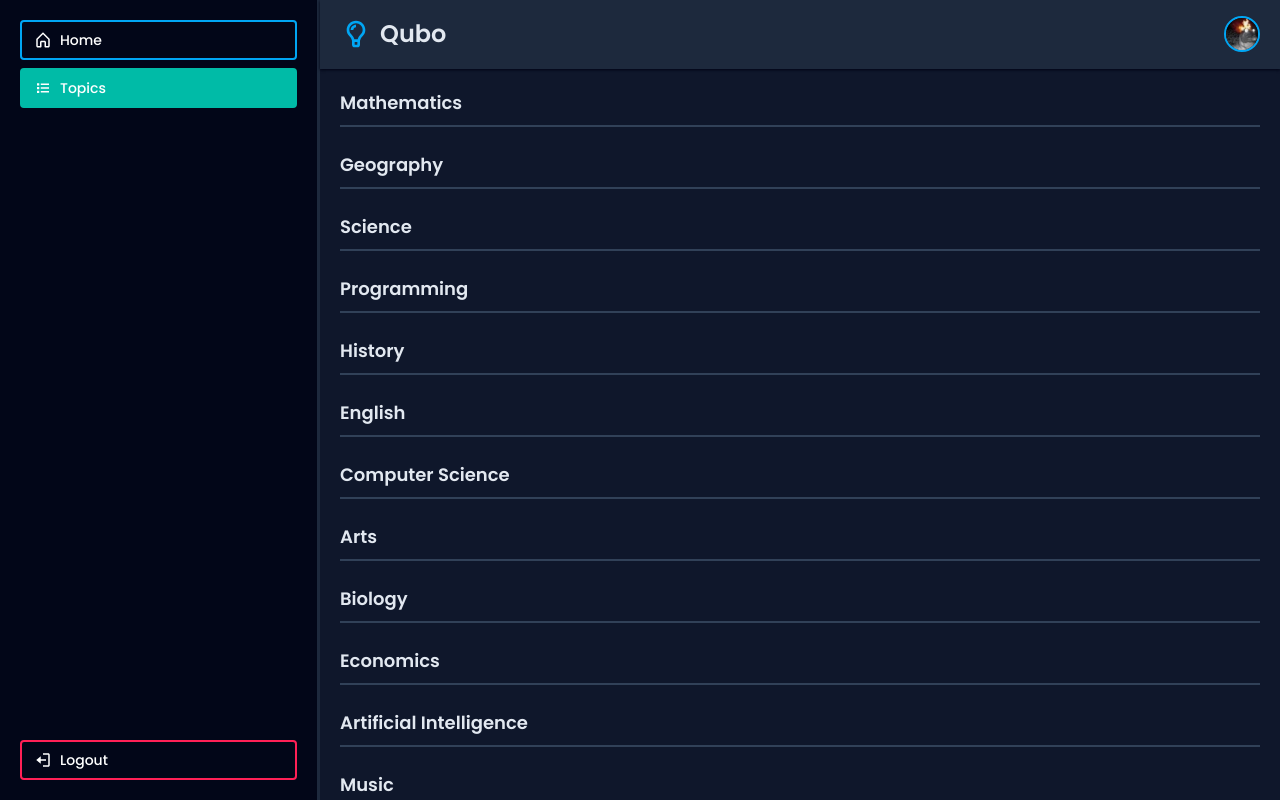
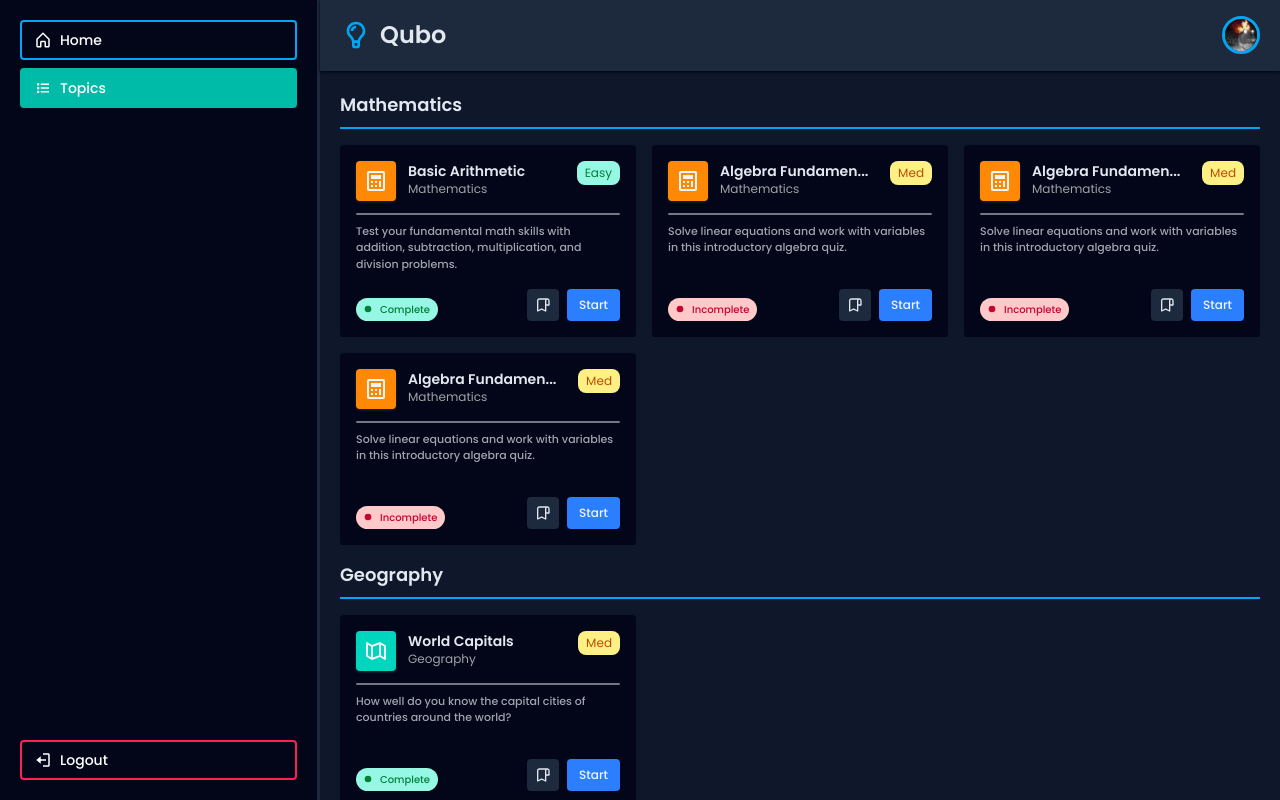
Before and after one commit to N4EXM/quiz_app, a React app in the folder frontend/: page /Topics in a window 1280 px wide. Built offline with nearby package versions, Linux system fonts and the light colour scheme; the HTML template or start-up script is replaced by a standard one.

Commit message:
finished the TopicsList page

```diff
--- a/frontend/src/components/Home/SavedTopics.jsx
+++ b/frontend/src/components/Home/SavedTopics.jsx
@@ -20,7 +20,7 @@ const SavedTopics = ({
             topicId: 1,
             title: "The wool trade",
             category: "History",
-            difficulty: "Medium"
+            difficulty: "Med"
         },
         {
             topicId: 2,
--- a/frontend/src/components/Home/SmallTopicCard.jsx
+++ b/frontend/src/components/Home/SmallTopicCard.jsx
@@ -23,7 +23,7 @@ const SmallTopicCard = ({title, category, difficulty}) => {
             className='flex flex-col w-fit h-full justify-center pr-2 items-center'
         >
             <p
-                className={`text-xs p-1 px-2 rounded-lg ${difficulty === "Hard" && "bg-red-200 text-rose-600"} ${difficulty === "Medium" && "bg-yellow-200 text-amber-600"} ${difficulty === "Easy" && "bg-teal-200 text-green-600"}`}
+                className={`text-xs p-1 px-2 rounded-lg ${difficulty === "Hard" && "bg-red-200 text-rose-700"} ${difficulty === "Med" && "bg-yellow-200 text-amber-600"} ${difficulty === "Easy" && "bg-teal-200 text-green-700"}`}
             >
                 {difficulty}
             </p>
--- a/frontend/src/components/Navbar.jsx
+++ b/frontend/src/components/Navbar.jsx
@@ -75,7 +75,7 @@ const Navbar = () => {
 
         {/* user image */}
         <button
-          className='w-fit h-fit cursor-pointer border-sky-500 mb-[0.8px] bg-slate-800 rounded-full border-2 '
+          className='w-fit h-fit cursor-pointer border-sky-500 mb-[0.8px] bg-slate-800 rounded-full border-3 '
           onClick={() => setUserMenuToggle(!userMenuToggle)}
         >
           <img
--- a/frontend/src/components/SettingsModal.jsx
+++ b/frontend/src/components/SettingsModal.jsx
@@ -172,7 +172,7 @@ const SettingsModal = ({ toggleSettings, setToggleSettings }) => {
                     Profile Picture
                   </h1>
                   <p
-                    className='text-xs font-medium text-slate-200/60 w-48'
+                    className='text-xs font-medium text-slate-900/60 dark:text-slate-200/60 w-48'
                   >
                     This is the picture other users will see
                   </p>
--- a/frontend/src/components/Sidebar.jsx
+++ b/frontend/src/components/Sidebar.jsx
@@ -8,7 +8,7 @@ const Sidebar = () => {
 
   return (
     <div
-      className='h-full items-start justify-between bg-slate-950  border-r-3 border-slate-400 dark:border-slate-800 p-5 flex flex-col gap-10 w-80 max-w-80 min-w-80'
+      className='h-full items-start justify-between bg-slate-900 dark:bg-slate-950  border-r-3 border-slate-400 dark:border-slate-800 p-5 flex flex-col gap-10 w-80 max-w-80 min-w-80'
     >
       <div
         className='flex flex-col gap-2 w-full h-fit'
--- a/frontend/src/components/TopicsListComponents/TopicCard.jsx
+++ b/frontend/src/components/TopicsListComponents/TopicCard.jsx
@@ -1,8 +1,95 @@
-import React from 'react'
+import React, { useState } from 'react'
 
-const TopicCard = ({title, topic, desc, difficulty, completed}) => {
+const TopicCard = ({title, topic, desc, difficulty, completed, icon}) => {
+
+  const truncateText = (str, maxLength) => {
+    if (str.length > maxLength) {
+      return str.substring(0, maxLength) + '...';
+    }
+    return str;
+  }
+
   return (
-    <div>
+    <div
+      className='w-full h-48 bg-slate-100 shadow shadow-slate-400 rounded-sm p-4 dark:bg-slate-950 dark:shadow-slate-900 flex flex-col gap-3'
+    >
+      {/* title part */}
+      <div
+        className='flex flex-row items-start gap-3 h-2/8'
+      >
+        <i
+          className={`p-2 rounded-sm ${topic == "Science" && "bg-purple-500 dark:bg-purple-400"} ${topic == "Mathematics" && "bg-orange-500 dark:bg-orange-400"} ${topic == "Geography" && "bg-teal-500 dark:bg-teal-400"} ${topic == "Programming" && "bg-green-500 dark:bg-green-400"} ${topic == "History" && "bg-rose-500 dark:bg-rose-400"} ${topic == "English" && "bg-sky-500 dark:bg-sky-400"} ${topic == "Economics" && "bg-amber-500 dark:bg-amber-400"} text-slate-100 shadow shadow-slate-500 dark:shadow-slate-800`}
+        >
+          {icon}
+        </i>
+        <div
+          className='flex flex-row items-start justify-between w-full'
+        >
+          <div
+            className='flex flex-col items-start justify-start'
+          >
+            <h1
+              className='font-semibold text-sm'
+            >
+              {truncateText(title, 16)}
+            </h1>
+            <p
+              className='text-xs text-stone-800/70 dark:text-stone-200/70'
+            >
+              {topic}
+            </p>
+          </div>
+          <p
+            className={`text-xs p-1 px-2 rounded-lg ${difficulty === "Hard" && "bg-red-200 text-rose-700"} ${difficulty === "Med" && "bg-yellow-200 text-amber-700"} ${difficulty === "Easy" && "bg-teal-200 text-green-700"}`}
+          >
+              {difficulty}
+          </p>
+        </div>
+      </div>
+
+      {/* border and description */}
+      <div
+        className='flex flex-col gap-2 w-full h-4/8'
+      >
+        <span className='w-full h-0.5 bg-slate-600/50 dark:bg-slate-200/50 rounded-full'></span>
+        <p
+          className='text-[11px] text-slate-500 dark:text-slate-200/70 font-medium'
+        >
+          {truncateText(desc,140)}
+        </p>
+      </div>
+
+      {/* completed status and start button */}
+      <div
+        className='flex flex-row items-end justify-between w-full h-2/8'
+      >
+        <p
+          className={`${completed ? "text-green-700 bg-teal-200" : "bg-red-200 text-rose-700"} rounded-full p-1 px-2 flex flex-row items-center gap-2 text-[10px] font-medium`}
+        >
+          <svg  xmlns="http://www.w3.org/2000/svg" width={8} height={8} fill={"currentColor"} viewBox="0 0 24 24">{/* Boxicons v3.0 https://boxicons.com | License  https://docs.boxicons.com/free */}<path d="M12 2a10 10 0 1 0 0 20 10 10 0 1 0 0-20"></path></svg>
+          {
+            completed
+            ? "Complete"
+            : "Incomplete"
+          }
+        </p>
+        <div
+          className='flex flex-row items-center gap-2 w-fit h-fit'
+        >
+          {/* save for later */}
+          <button
+            className='bg-slate-200 p-2 rounded text-slate-900 duration-200 hover:bg-slate-300 cursor-pointer dark:bg-slate-800 dark:hover:bg-slate-700 dark:text-slate-200'
+          >
+            <svg  xmlns="http://www.w3.org/2000/svg" width={16} height={16} fill={"currentColor"} viewBox="0 0 24 24">{/* Boxicons v3.0 https://boxicons.com | License  https://docs.boxicons.com/free */}<path d="M18.5 2h-12C4.57 2 3 3.57 3 5.5V21c0 .35.18.67.47.85s.66.2.97.04l5.55-2.78 5.55 2.78a.997.997 0 0 0 1.45-.89v-8h4c.55 0 1-.45 1-1V5.5c0-1.93-1.57-3.5-3.5-3.5ZM15 19.38l-4.55-2.28a1 1 0 0 0-.89 0l-4.55 2.28V5.5c0-.83.67-1.5 1.5-1.5h8.85c-.22.46-.35.96-.35 1.5v13.88ZM20 11h-3V5.5c0-.83.67-1.5 1.5-1.5s1.5.67 1.5 1.5z"></path></svg>
+          </button>
+          <button
+            // className={`p-2 rounded-sm ${topic == "Science" && "bg-purple-500 dark:bg-purple-400"} ${topic == "Mathematics" && "bg-orange-500 dark:bg-orange-400"} ${topic == "Geography" && "bg-teal-500 dark:bg-teal-400"} ${topic == "Programming" && "bg-green-500 dark:bg-green-400"} ${topic == "History" && "bg-rose-500 dark:bg-rose-400"} ${topic == "English" && "bg-sky-500 dark:bg-sky-400"} ${topic == "Economics" && "bg-amber-500 dark:bg-amber-400"} text-slate-100 shadow shadow-slate-500 dark:shadow-slate-800 text-xs px-3 font-semibold`}
+            className='p-2 px-3 font-medium cursor-pointer hover:bg-blue-600 bg-blue-500  text-slate-100 hover:text-slate-200 rounded text-xs duration-200'
+          >
+            Start
+          </button>
+        </div>
+      </div>
 
     </div>
   )
--- a/frontend/src/components/TopicsListComponents/TopicsList.jsx
+++ b/frontend/src/components/TopicsListComponents/TopicsList.jsx
@@ -1,9 +1,41 @@
 import React from 'react'
+import TopicCard from './TopicCard'
 
-const TopicsList = ({ quizTopicsList, topic }) => {
+const TopicsList = ({ quizTopicsList, topicName }) => {
+
+    const topicIcons = {
+        Mathematics:    <svg
+                            xmlns="http://www.w3.org/2000/svg" width={24} height={24} fill={"currentColor"} viewBox="0 0 24 24">{/* Boxicons v3.0 https://boxicons.com | License  https://docs.boxicons.com/free */}<path d="m19,2H5c-1.1,0-2,.9-2,2v16c0,1.1.9,2,2,2h14c1.1,0,2-.9,2-2V4c0-1.1-.9-2-2-2ZM5,20V4h14v16s-14,0-14,0Z"></path><path d="M7 12H9V14H7z"></path><path d="M7 16H9V18H7z"></path><path d="M11 12H13V14H11z"></path><path d="M7 6H17V10H7z"></path><path d="M11 16H13V18H11z"></path><path d="M15 12H17V18H15z"></path>
+                        </svg>,
+        Geography:      <svg
+                            xmlns="http://www.w3.org/2000/svg" width={24} height={24} fill={"currentColor"} viewBox="0 0 24 24">{/* Boxicons v3.0 https://boxicons.com | License  https://docs.boxicons.com/free */}<path d="m21.51 6.14-5-3a.99.99 0 0 0-.87-.08L8.09 5.89 3.51 3.14a.99.99 0 0 0-1.01-.01c-.31.18-.51.51-.51.87v13c0 .35.18.68.49.86l5 3c.26.16.58.19.87.08l7.55-2.83 4.59 2.75c.16.1.34.14.51.14s.34-.04.49-.13c.31-.18.51-.51.51-.87V7a.99.99 0 0 0-.49-.86M7 18.23l-3-1.8V5.77l3 1.8v10.67Zm8-1.93-6 2.25V7.69l6-2.25zm5 1.93-3-1.8V5.77l3 1.8v10.67Z"></path>
+                        </svg>,
+        Science:        <svg
+                            xmlns="http://www.w3.org/2000/svg" width={24} height={24} fill={"currentColor"} viewBox="0 0 24 24">{/* Boxicons v3.0 https://boxicons.com | License  https://docs.boxicons.com/free */}<path d="m19,2H5c-1.1,0-2,.9-2,2v16c0,1.1.9,2,2,2h14c1.1,0,2-.9,2-2V4c0-1.1-.9-2-2-2ZM5,20V4h14v16s-14,0-14,0Z"></path><path d="M7 12H9V14H7z"></path><path d="M7 16H9V18H7z"></path><path d="M11 12H13V14H11z"></path><path d="M7 6H17V10H7z"></path><path d="M11 16H13V18H11z"></path><path d="M15 12H17V18H15z"></path>
+                        </svg>,
+        Programming:    <svg
+                            xmlns="http://www.w3.org/2000/svg" width={24} height={24} fill={"currentColor"} viewBox="0 0 24 24">{/* Boxicons v3.0 https://boxicons.com | License  https://docs.boxicons.com/free */}<path d="M21 17V6c0-1.1-.9-2-2-2H5c-1.1 0-2 .9-2 2v11c0 .37.11.7.28 1H2v2h20v-2h-1.28c.17-.3.28-.63.28-1M5 6h14v11-1H5z"></path>
+                        </svg>,
+        History:        <svg
+                            xmlns="http://www.w3.org/2000/svg" width={24} height={24} fill={"currentColor"} viewBox="0 0 24 24">{/* Boxicons v3.0 https://boxicons.com | License  https://docs.boxicons.com/free */}<path d="M20 10h-2V6h1V2h-2v2h-1V2h-2v2h-1V2h-2v2h-1V2H8v2H7V2H5v4h1v4H4V8H2v13c0 .55.45 1 1 1h6c.55 0 1-.45 1-1v-5h4v5c0 .55.45 1 1 1h6c.55 0 1-.45 1-1V8h-2zm-4-4v4H8V6zm4 14h-4v-4c0-1.1-.9-2-2-2h-4c-1.1 0-2 .9-2 2v4H4v-8h16z"></path>
+                        </svg>,
+        English:        <svg
+                            xmlns="http://www.w3.org/2000/svg" width={24} height={24} fill={"currentColor"} viewBox="0 0 24 24">{/* Boxicons v3.0 https://boxicons.com | License  https://docs.boxicons.com/free */}<path d="M8 6h9v2H8z"></path><path d="M20 2H6C4.35 2 3 3.35 3 5v14c0 1.65 1.35 3 3 3h15v-2H6c-.55 0-1-.45-1-1s.45-1 1-1h14c.55 0 1-.45 1-1V3c0-.55-.45-1-1-1m-6 14H6c-.35 0-.69.07-1 .18V5c0-.55.45-1 1-1h13v12z"></path>
+                        </svg>,
+        Economics:      <svg
+                            xmlns="http://www.w3.org/2000/svg" width={24} height={24} fill={"currentColor"} viewBox="0 0 24 24">{/* Boxicons v3.0 https://boxicons.com | License  https://docs.boxicons.com/free */}<path d="m20,7h-3V3c0-.33-.16-.64-.43-.82-.27-.19-.62-.23-.92-.11L3.28,6.82c-.77.29-1.28,1.05-1.28,1.87v11.31c0,1.1.9,2,2,2h16c1.1,0,2-.9,2-2v-11c0-1.1-.9-2-2-2Zm-5-2.54v2.54h-6.61l6.61-2.54Zm-11,15.54v-11h16v2h-5c-1.1,0-2,.9-2,2v3c0,1.1.9,2,2,2h5v2H4Zm16-4h-5v-3h5v3Z"></path>
+                        </svg>
+    }
+
+    const getTopicIcon = () => {
+        return topicIcons[topicName]
+    }
+
+    const icon = getTopicIcon()
+
   return (
     <div
-        className='flex flex-col gap-2'
+        className='flex flex-col gap-4 w-full h-fit'
     >
         <div
             className='flex flex-col gap-2 w-full h-fit'
@@ -11,14 +43,26 @@ const TopicsList = ({ quizTopicsList, topic }) => {
             <h1
                 className='text-lg font-semibold'
             >
-                {topic}
+                {topicName}
             </h1>
-            <span className='w-full min-h-0.5 bg-slate-700 dark:bg-slate-700'></span>
+            <span className='w-full min-h-0.5 bg-slate-700 dark:bg-sky-500'></span>
         </div>
         <div
-            className='flex flex-row items-center gap-4 w-full overflow-x-scroll'
+            className='items-center gap-4 w-full h-fit grid grid-cols-3'
         >
-            {}
+            {
+                quizTopicsList.map((quiz) => (
+                    <TopicCard
+                        key={quiz.title}
+                        title={quiz.title}
+                        topic={quiz.topic}
+                        desc={quiz.desc}
+                        difficulty={quiz.difficulty}
+                        completed={quiz.completed}
+                        icon={icon}
+                    />
+                ))
+            }
         </div>
     </div>
   )
--- a/frontend/src/pages/TopicListPage.jsx
+++ b/frontend/src/pages/TopicListPage.jsx
@@ -19,7 +19,7 @@ const TopicListPage = () => {
       title: "Algebra Fundamentals",
       topic: "Mathematics",
       desc: "Solve linear equations and work with variables in this introductory algebra quiz.",
-      difficulty: "Medium",
+      difficulty: "Med",
       completed: false
     },
     {
@@ -27,7 +27,7 @@ const TopicListPage = () => {
       title: "World Capitals",
       topic: "Geography",
       desc: "How well do you know the capital cities of countries around the world?",
-      difficulty: "Medium",
+      difficulty: "Med",
       completed: true
     },
     {
@@ -51,7 +51,7 @@ const TopicListPage = () => {
       title: "Ancient Civilizations",
       topic: "History",
       desc: "Explore the mysteries of ancient Egypt, Greece, Rome, and Mesopotamia.",
-      difficulty: "Medium",
+      difficulty: "Med",
       completed: false
     },
     {
@@ -71,31 +71,7 @@ const TopicListPage = () => {
       completed: true
     },
     {
-      id: 9,
-      title: "Data Structures & Algorithms",
-      topic: "Computer Science",
-      desc: "Advanced problems involving trees, graphs, sorting algorithms, and time complexity.",
-      difficulty: "Hard",
-      completed: true
-    },
-    {
-      id: 10,
-      title: "Art History",
-      topic: "Arts",
-      desc: "From Renaissance masters to modern art movements, test your knowledge of art through the ages.",
-      difficulty: "Medium",
-      completed: false
-    },
-    {
       id: 11,
-      title: "Human Anatomy",
-      topic: "Biology",
-      desc: "Identify organs, bones, and systems in the human body.",
-      difficulty: "Medium",
-      completed: true
-    },
-    {
-      id: 12,
       title: "Financial Literacy",
       topic: "Economics",
       desc: "Basic concepts in personal finance, investing, and economic principles.",
@@ -103,29 +79,21 @@ const TopicListPage = () => {
       completed: false
     },
     {
-      id: 13,
-      title: "Machine Learning Concepts",
-      topic: "Artificial Intelligence",
-      desc: "Advanced topics in neural networks, deep learning, and AI algorithms.",
-      difficulty: "Hard",
+      id: 15,
+      title: "Algebra Fundamentals 2",
+      topic: "Mathematics",
+      desc: "Solve linear equations and work with variables in this introductory algebra quiz.",
+      difficulty: "Med",
       completed: false
     },
     {
-      id: 14,
-      title: "Music Theory",
-      topic: "Music",
-      desc: "Understand scales, chords, rhythm, and musical notation.",
-      difficulty: "Medium",
-      completed: true
+      id: 16,
+      title: "Algebra Fundamentals 3",
+      topic: "Mathematics",
+      desc: "Solve linear equations and work with variables in this introductory algebra quiz.",
+      difficulty: "Med",
+      completed: false
     },
-    {
-      id: 15,
-      title: "Environmental Science",
-      topic: "Ecology",
-      desc: "Climate change, ecosystems, and conservation efforts around the world.",
-      difficulty: "Easy",
-      completed: false
-    }
   ];
 
   const getAllTopics = (quizzes) => {
@@ -135,7 +103,7 @@ const TopicListPage = () => {
 
   const getQuizzesByTopic = (topic) => {
     return quizzes.filter(quiz =>
-      quiz.topic.toLowerCase() === topic.toLowerCase()
+      quiz.topic === topic
     );
   };
 
@@ -155,14 +123,18 @@ const TopicListPage = () => {
           ? topics.map((topic) => (
               <TopicsList
                 key={topic}
-                topic={topic}
-                quizTopicsList={getQuizzesByTopic}
+                topicName={topic}
+                quizTopicsList={getQuizzesByTopic(topic)}
               />
             ))
           : <div
-              className=''
+              className='flex items-center justify-center w-full h-screen'
             >
-
+              <h1
+                className='text-xl font-semibold text-slate-800/50 dark:text-slate-300/50 '
+              >
+                An error has occured, Please reload the page
+              </h1>
             </div>
 
         }
```
